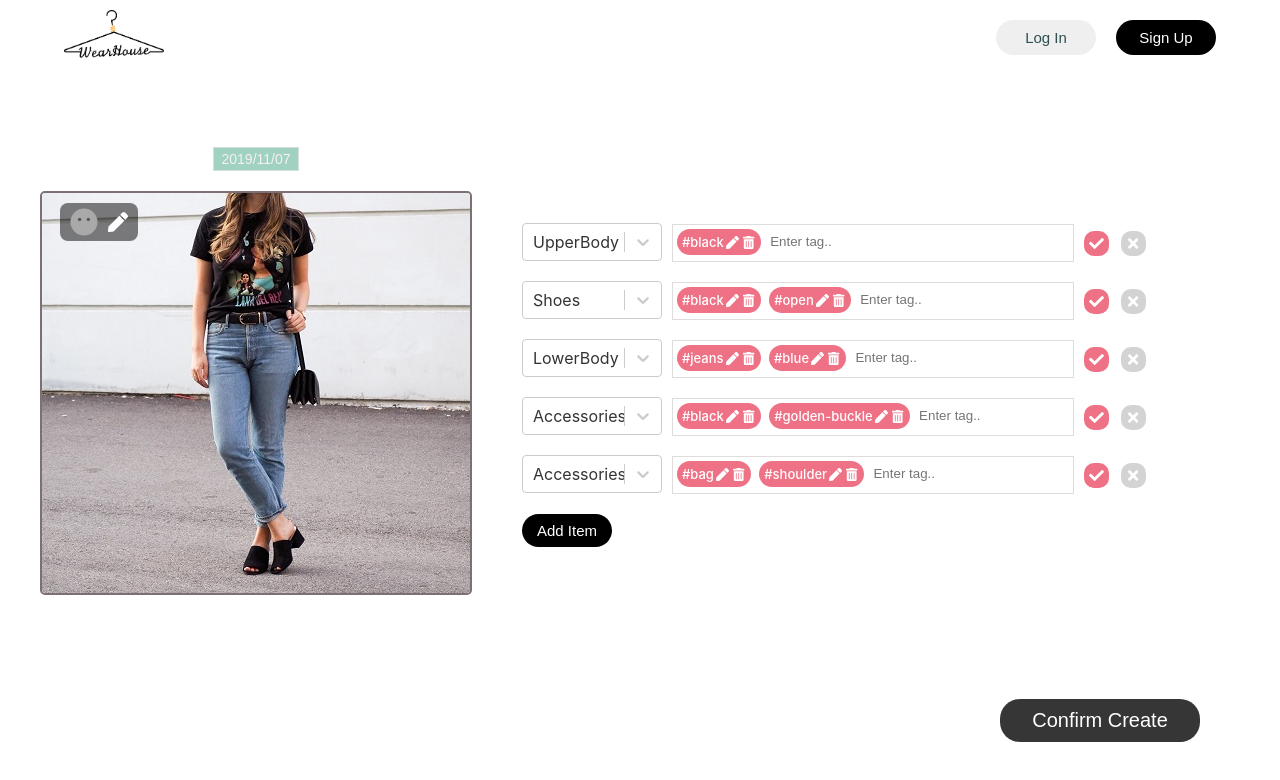
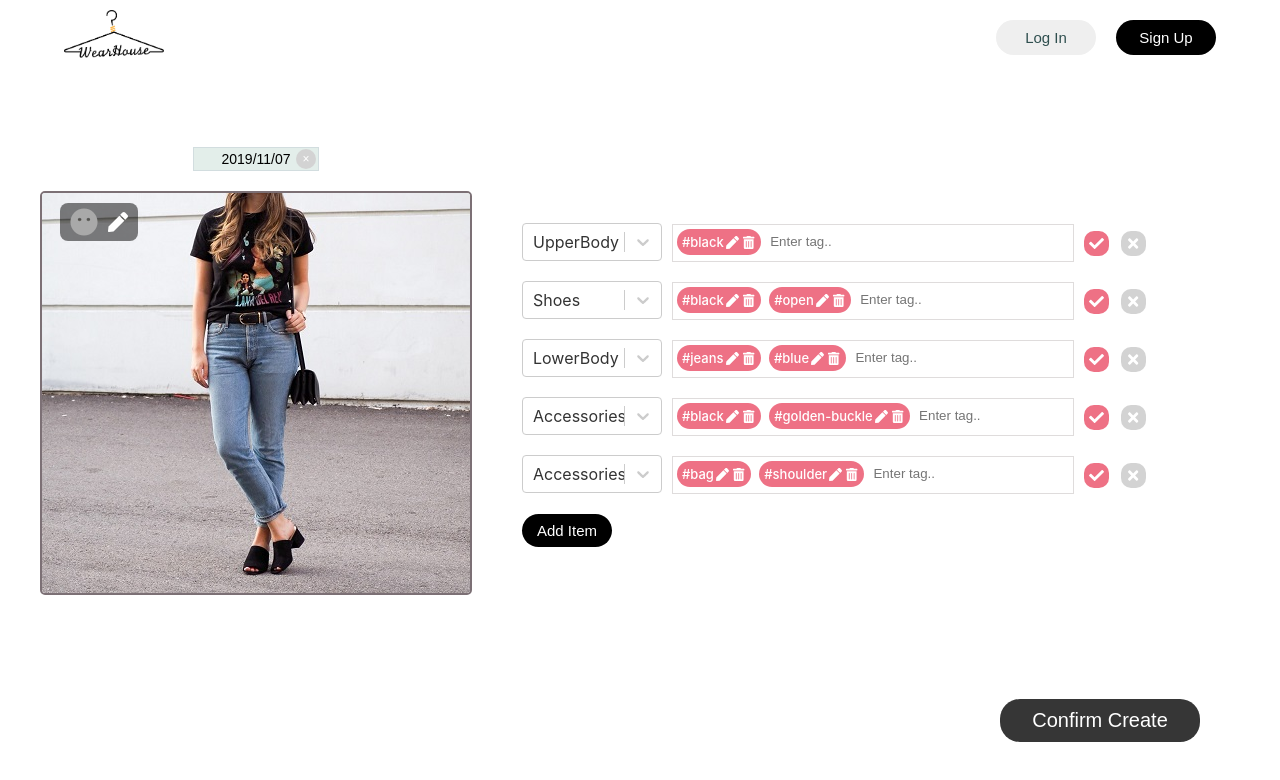
Before and after one commit to swsnu/swpp2019-team5, a React (Create React App) app in the folder front-end/wearhouse/: page /createOutfit in a window 1280 px wide. Shown: the top 780 px of the page. Built offline with nearby package versions, Linux system fonts and the light colour scheme.

Commit message:
:sparkles: Made date clearable

```diff
--- a/front-end/wearhouse/src/Containers/CreateOutfit/CreateOutfit.js
+++ b/front-end/wearhouse/src/Containers/CreateOutfit/CreateOutfit.js
@@ -89,6 +89,8 @@ class CreateOutfit extends Component {
                         <div className="date-picker-container">
                             <DatePicker
                                 id="date-picker"
+                                isClearable
+                                placeholderText="Date isn't selected"
                                 selected={this.state.date}
                                 onChange={this.handleDateChange}
                                 dateFormat="yyyy/MM/dd"
--- a/front-end/wearhouse/src/Containers/CreateOutfit/CreateOutfit.scss
+++ b/front-end/wearhouse/src/Containers/CreateOutfit/CreateOutfit.scss
@@ -21,11 +21,10 @@
         overflow: hidden;
     }
     #date-picker {
-        width: 80px;
+        width: 120px;
         text-align: center;
         font-size: 14px;
-        color: rgb(245, 241, 241);
-        background-color: rgb(160, 209, 193);
+        background-color: rgb(227, 238, 234);
         border: solid rgb(210, 221, 223) 1px;
         padding-bottom: 3px;
         padding-top: 3px;
--- a/front-end/wearhouse/src/Containers/CreateOutfit/DatePicker.scss
+++ b/front-end/wearhouse/src/Containers/CreateOutfit/DatePicker.scss
@@ -775,7 +775,7 @@
     background-color: transparent;
     border: 0;
     outline: 0;
-    padding: 0px 6px 0px 0px;
+    padding: 0px 3px 0px 0px;
     position: absolute;
     top: 0;
     right: 0;
@@ -786,7 +786,7 @@
 
 .react-datepicker__close-icon::after {
     cursor: pointer;
-    background-color: mediumaquamarine;
+    background-color: lightgray;
     color: #fff;
     border-radius: 50%;
     height: 16px;
```
